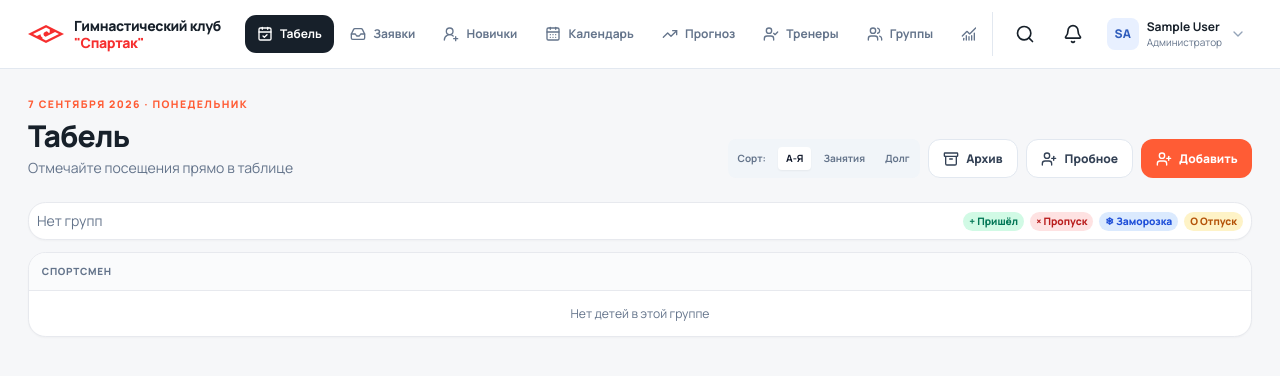
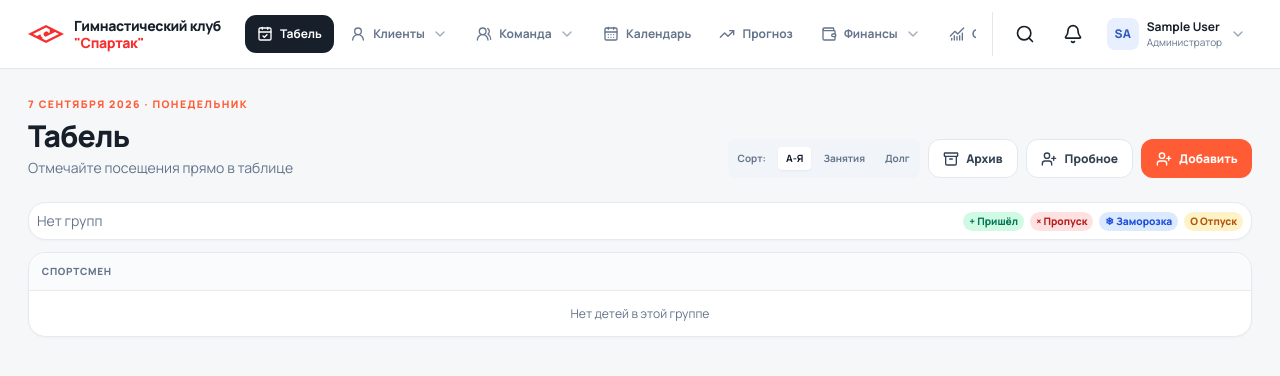
Before and after one commit to EscapingKotaro/SuperMeatCHV, a Django app: page / in a window 1280 px wide. Shown: the top 376 px of the page. Run offline with Django 5.2, Linux system fonts and the light colour scheme; the visitor is signed in with stand-in values (Sample User, id 1); data that the repository does not hold is empty; some libraries are stand-ins or nearby versions.

Commit message:
my 0709 work 1

```diff
--- a/crm/templates/crm/base.html
+++ b/crm/templates/crm/base.html
@@ -55,67 +55,104 @@
             ========================== -->
             <nav id="main-nav" class="scrollbar-none flex min-w-0 flex-1 gap-1 overflow-x-auto">
 
+
     <a class="nav-pill {% if page == 'attendance' %}active{% endif %}" href="{% url 'attendance' %}">
         <i data-lucide="calendar-check"></i>
         Табель
     </a>
 
-                <a class="nav-pill {% if page == 'applications' %}active{% endif %}" href="{% url 'applications' %}">
-                    <i data-lucide="inbox"></i>
-                    Заявки
+
+    <div class="nav-dropdown relative" data-dropdown>
+        <button type="button" class="nav-pill cursor-pointer {% if page in 'applications,newcomers' %}active{% endif %}">
+            <i data-lucide="user-round"></i>
+            Клиенты
+            <i data-lucide="chevron-down" class="h-3 w-3 opacity-60"></i>
+        </button>
+        <div class="nav-dropdown-menu absolute left-0 top-full z-50 mt-1 hidden min-w-[180px] flex-col gap-1 rounded-lg border border-neutral-200 bg-white p-1 shadow-lg dark:border-neutral-800 dark:bg-neutral-900">
+            <a class="nav-dropdown-item flex items-center gap-2 rounded-md px-3 py-2 text-sm hover:bg-neutral-100 dark:hover:bg-neutral-800 {% if page == 'applications' %}active{% endif %}" href="{% url 'applications' %}">
+                <i data-lucide="inbox" class="h-4 w-4"></i> Заявки
             </a>
+            <a class="nav-dropdown-item flex items-center gap-2 rounded-md px-3 py-2 text-sm hover:bg-neutral-100 dark:hover:bg-neutral-800 {% if page == 'newcomers' %}active{% endif %}" href="{% url 'newcomers' %}">
+                <i data-lucide="user-round-plus" class="h-4 w-4"></i> Новички
+            </a>
+        </div>
+    </div>
 
-                <a class="nav-pill {% if page == 'newcomers' %}active{% endif %}" href="{% url 'newcomers' %}">
-                    <i data-lucide="user-round-plus"></i>
-                    Новички
+
+    <div class="nav-dropdown relative" data-dropdown>
+        <button type="button" class="nav-pill cursor-pointer {% if page in 'trainers,groups' %}active{% endif %}">
+            <i data-lucide="users-round"></i>
+            Команда
+            <i data-lucide="chevron-down" class="h-3 w-3 opacity-60"></i>
+        </button>
+        <div class="nav-dropdown-menu absolute left-0 top-full z-50 mt-1 hidden min-w-[180px] flex-col gap-1 rounded-lg border border-neutral-200 bg-white p-1 shadow-lg dark:border-neutral-800 dark:bg-neutral-900">
+            <a class="nav-dropdown-item flex items-center gap-2 rounded-md px-3 py-2 text-sm hover:bg-neutral-100 dark:hover:bg-neutral-800 {% if page == 'trainers' %}active{% endif %}" href="{% url 'trainer_list' %}">
+                <i data-lucide="user-check" class="h-4 w-4"></i> Тренеры
             </a>
+            <a class="nav-dropdown-item flex items-center gap-2 rounded-md px-3 py-2 text-sm hover:bg-neutral-100 dark:hover:bg-neutral-800 {% if page == 'groups' %}active{% endif %}" href="{% url 'group_list' %}">
+                <i data-lucide="users" class="h-4 w-4"></i> Группы
+            </a>
+        </div>
+    </div>
+
 
     <a class="nav-pill {% if page == 'calendar' %}active{% endif %}" href="{% url 'calendar' %}">
         <i data-lucide="calendar-days"></i>
         Календарь
     </a>
 
+
     <a class="nav-pill {% if page == 'revenue_forecast' %}active{% endif %}" href="{% url 'revenue_forecast' %}">
         <i data-lucide="trending-up"></i>
         Прогноз
     </a>
 
-                <a class="nav-pill {% if page == 'trainers' %}active{% endif %}" href="{% url 'trainer_list' %}">
-                    <i data-lucide="user-check"></i>
-                    Тренеры
+
+    <div class="nav-dropdown relative" data-dropdown>
+        <button type="button" class="nav-pill cursor-pointer {% if page in 'payments,expenses' %}active{% endif %}">
+            <i data-lucide="wallet"></i>
+            Финансы
+            <i data-lucide="chevron-down" class="h-3 w-3 opacity-60"></i>
+        </button>
+        <div class="nav-dropdown-menu absolute left-0 top-full z-50 mt-1 hidden min-w-[180px] flex-col gap-1 rounded-lg border border-neutral-200 bg-white p-1 shadow-lg dark:border-neutral-800 dark:bg-neutral-900">
+            <a class="nav-dropdown-item flex items-center gap-2 rounded-md px-3 py-2 text-sm hover:bg-neutral-100 dark:hover:bg-neutral-800 {% if page == 'payments' %}active{% endif %}" href="{% url 'payments' %}">
+                <i data-lucide="wallet-cards" class="h-4 w-4"></i> Продления
             </a>
-
-                <a class="nav-pill {% if page == 'groups' %}active{% endif %}" href="{% url 'group_list' %}">
-                    <i data-lucide="users"></i>
-                    Группы
+            <a class="nav-dropdown-item flex items-center gap-2 rounded-md px-3 py-2 text-sm hover:bg-neutral-100 dark:hover:bg-neutral-800 {% if page == 'expenses' %}active{% endif %}" href="{% url 'expenses' %}">
+                <i data-lucide="receipt-text" class="h-4 w-4"></i> Расходы
             </a>
+        </div>
+    </div>
 
 
-                <!-- Статистика -->
-                <button
-                    type="button"
-                    data-stats-toggle
-                    class="nav-pill cursor-pointer {% if page == 'statistics' or page == 'payments_table' or page == 'payment_history' or page == 'salaries' %}active{% endif %}"
-                >
+    <div class="nav-dropdown relative" data-dropdown>
+        <button type="button" class="nav-pill cursor-pointer {% if page in 'statistics,payments_table,payment_history,salaries' %}active{% endif %}">
             <i data-lucide="chart-no-axes-combined"></i>
             Статистика
             <i data-lucide="chevron-down" class="h-3 w-3 opacity-60"></i>
         </button>
+        <div class="nav-dropdown-menu absolute left-0 top-full z-50 mt-1 hidden min-w-[200px] flex-col gap-1 rounded-lg border border-neutral-200 bg-white p-1 shadow-lg dark:border-neutral-800 dark:bg-neutral-900">
+            <a class="nav-dropdown-item flex items-center gap-2 rounded-md px-3 py-2 text-sm hover:bg-neutral-100 dark:hover:bg-neutral-800 {% if page == 'statistics' %}active{% endif %}" href="{% url 'statistics' %}">
+                <i data-lucide="bar-chart-3" class="h-4 w-4"></i> Общая
+            </a>
+            <a class="nav-dropdown-item flex items-center gap-2 rounded-md px-3 py-2 text-sm hover:bg-neutral-100 dark:hover:bg-neutral-800 {% if page == 'payments_table' %}active{% endif %}" href="{% url 'payments_table' %}">
+                <i data-lucide="table" class="h-4 w-4"></i> Таблица оплат
+            </a>
+            <a class="nav-dropdown-item flex items-center gap-2 rounded-md px-3 py-2 text-sm hover:bg-neutral-100 dark:hover:bg-neutral-800 {% if page == 'payment_history' %}active{% endif %}" href="{% url 'payment_history' %}">
+                <i data-lucide="history" class="h-4 w-4"></i> История платежей
+            </a>
+            <a class="nav-dropdown-item flex items-center gap-2 rounded-md px-3 py-2 text-sm hover:bg-neutral-100 dark:hover:bg-neutral-800 {% if page == 'salaries' %}active{% endif %}" href="{% url 'salaries' %}">
+                <i data-lucide="banknote" class="h-4 w-4"></i> Зарплаты
+            </a>
+        </div>
+    </div>
 
-                <a class="nav-pill {% if page == 'payments' %}active{% endif %}" href="{% url 'payments' %}">
-                    <i data-lucide="wallet-cards"></i>
-                    Продления
-                </a>
-
-                <a class="nav-pill {% if page == 'expenses' %}active{% endif %}" href="{% url 'expenses' %}">
-                    <i data-lucide="receipt-text"></i>
-                    Расходы
-                </a>
 
     <a class="nav-pill {% if page == 'competitions' %}active{% endif %}" href="{% url 'competitions' %}">
         <i data-lucide="trophy"></i>
         Соревнования
     </a>
+
 
     {% if is_boss %}
     <a class="nav-pill {% if page == 'boss' %}active{% endif %}" href="{% url 'boss' %}">
```
Lines whose indentation alone changed are shown as unchanged.
